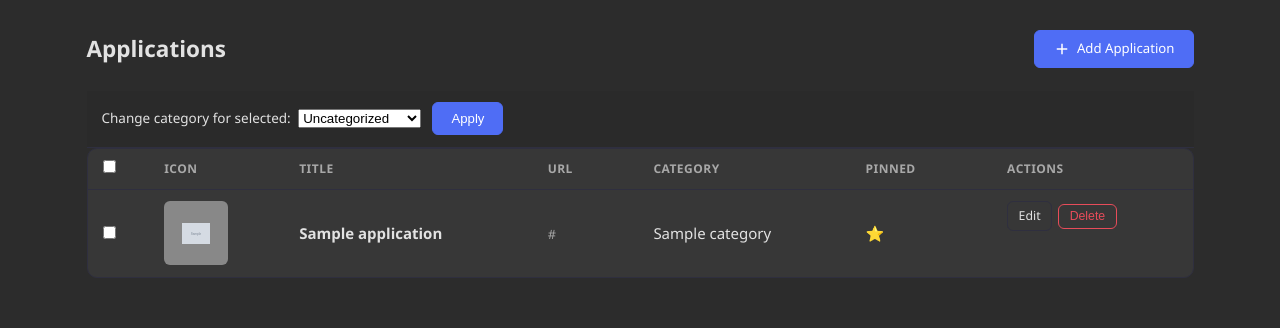
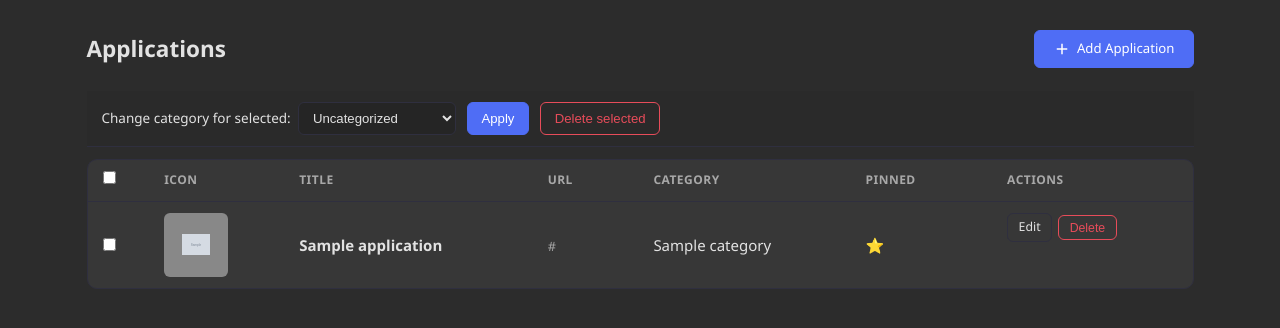
Before and after one commit to ftsiadimos/Dashboard, a Flask app: page /apps in a window 1280 px wide. Shown: the part 56-384 px from the top of the page. Run offline with Flask 3, Linux system fonts and the light colour scheme; tables that the repository leaves empty hold one stand-in row (values such as "Sample post"); grey boxes marked "Sample" are stand-in pictures.

Commit message:
feat: implement bulk update and delete functionality for applications with confirmation dialog

```diff
--- a/dashboard/blueprints/apps.py
+++ b/dashboard/blueprints/apps.py
@@ -193,8 +193,9 @@ def app_delete(app_id):
 
 @main.route("/apps/bulk", methods=["POST"])
 def apps_bulk_update():
-    """Bulk-update a set of applications (category assignment)."""
+    """Bulk-update or bulk-delete a set of applications."""
     app_ids = request.form.getlist("app_ids")
+    action = request.form.get("action", "update")
     category_id = request.form.get("category_id") or None
 
     if not app_ids:
@@ -208,17 +209,29 @@ def apps_bulk_update():
         flash("Invalid application selection.", "error")
         return redirect(url_for("main.apps_list"))
 
-    # Allow unsetting the category by passing blank.
-    if category_id == "":
-        category_id = None
-    else:
-        try:
-            category_id = int(category_id)
-        except (ValueError, TypeError):
-            category_id = None
-
     with get_db() as db:
         apps = db.query(Application).filter(Application.id.in_(app_ids)).all()
+        if action == "delete":
+            deleted_count = 0
+            for app in apps:
+                if app.icon:
+                    icon_path = os.path.join(current_app.config["UPLOAD_FOLDER"], app.icon)
+                    if os.path.exists(icon_path):
+                        os.remove(icon_path)
+                db.delete(app)
+                deleted_count += 1
+            flash(f"Deleted {deleted_count} application(s).", "success")
+            return redirect(url_for("main.apps_list"))
+
+        # Default: category update
+        if category_id == "":
+            category_id = None
+        else:
+            try:
+                category_id = int(category_id)
+            except (ValueError, TypeError):
+                category_id = None
+
         for app in apps:
             app.category_id = category_id
 
--- a/static/style.css
+++ b/static/style.css
@@ -490,6 +490,45 @@ html { font-size: 15px; }
 
 .btn-sm { padding: 0.3rem 0.7rem; font-size: 0.82rem; }
 
+.bulk-actions {
+    display: flex;
+    flex-wrap: wrap;
+    align-items: center;
+    gap: 0.6rem;
+    margin-bottom: 0.8rem;
+}
+
+.bulk-actions label {
+    display: flex;
+    align-items: center;
+    gap: 0.5rem;
+    font-size: 0.9rem;
+    color: var(--text);
+    white-space: nowrap;
+}
+
+.bulk-actions select {
+    min-width: 10.5rem;
+    padding: 0.45rem 0.65rem;
+    border: 1px solid var(--border);
+    border-radius: var(--radius-sm);
+    background: var(--bg-card);
+    color: var(--text);
+    font-size: 0.88rem;
+    outline: none;
+    transition: border-color var(--transition), box-shadow var(--transition);
+}
+
+.bulk-actions select:focus {
+    border-color: var(--primary);
+    box-shadow: 0 0 0 2px rgba(79, 109, 245, 0.2);
+}
+
+.bulk-actions .btn {
+    min-height: 2.2rem;
+    padding: 0.45rem 0.9rem;
+}
+
 /* ── Tables ───────────────────────────────────────────────────────────────── */
 .table-wrap {
     background: var(--bg-surface);
--- a/templates/apps.html
+++ b/templates/apps.html
@@ -9,7 +9,7 @@
 </div>
 
 {% if apps %}
-<form method="post" action="{{ url_for('main.apps_bulk_update') }}">
+<form method="post" action="{{ url_for('main.apps_bulk_update') }}" id="bulkAppsForm">
     <div class="bulk-actions">
         <label>
             Change category for selected:
@@ -20,7 +20,8 @@
                 {% endfor %}
             </select>
         </label>
-        <button type="submit" class="btn btn-primary" id="bulkApplyBtn" disabled>Apply</button>
+        <button type="submit" class="btn btn-primary" id="bulkApplyBtn" name="action" value="update" disabled>Apply</button>
+        <button type="submit" class="btn btn-danger" id="bulkDeleteBtn" name="action" value="delete" disabled>Delete selected</button>
     </div>
 
     <div class="table-wrap">
@@ -108,11 +109,32 @@
     const selectAll = document.getElementById('selectAllApps');
     const appCheckboxes = Array.from(document.querySelectorAll('.app-select'));
     const bulkApplyBtn = document.getElementById('bulkApplyBtn');
+    const bulkDeleteBtn = document.getElementById('bulkDeleteBtn');
+    const bulkAppsForm = document.getElementById('bulkAppsForm');
 
     function updateBulkButtonState() {
         const anySelected = appCheckboxes.some(cb => cb.checked);
         if (bulkApplyBtn) bulkApplyBtn.disabled = !anySelected;
+        if (bulkDeleteBtn) bulkDeleteBtn.disabled = !anySelected;
         if (selectAll) selectAll.checked = anySelected && appCheckboxes.every(cb => cb.checked);
+    }
+
+    if (bulkAppsForm) {
+        bulkAppsForm.addEventListener('submit', function (event) {
+            let action = null;
+            if (event.submitter) {
+                action = event.submitter.getAttribute('name') === 'action' ? event.submitter.value : null;
+            } else {
+                // Fallback for browsers without submitter support
+                action = document.activeElement ? document.activeElement.value : null;
+            }
+
+            if (action === 'delete') {
+                if (!confirm('Delete selected application(s)? This action cannot be undone.')) {
+                    event.preventDefault();
+                }
+            }
+        });
     }
 
     if (selectAll) {
@@ -123,6 +145,9 @@
     }
 
     appCheckboxes.forEach(cb => cb.addEventListener('change', updateBulkButtonState));
+
+    // There is only one confirmation dialog in submit handler above to prevent
+    // duplicate prompts in browsers that fire both click and submit events.
 
     headers.forEach((th) => {
         const colIndex = th.cellIndex;
```
Also changed, not shown: templates/about.html (+21 -0 lines).
